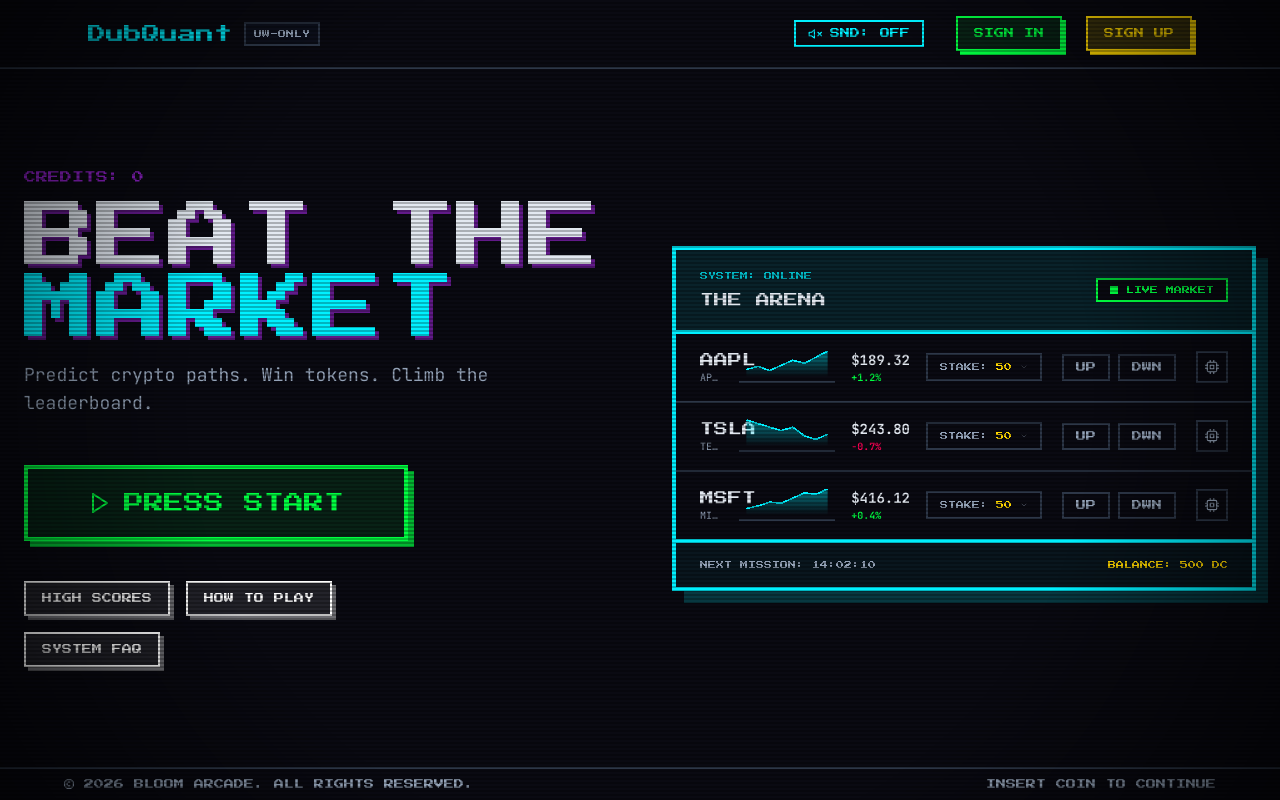
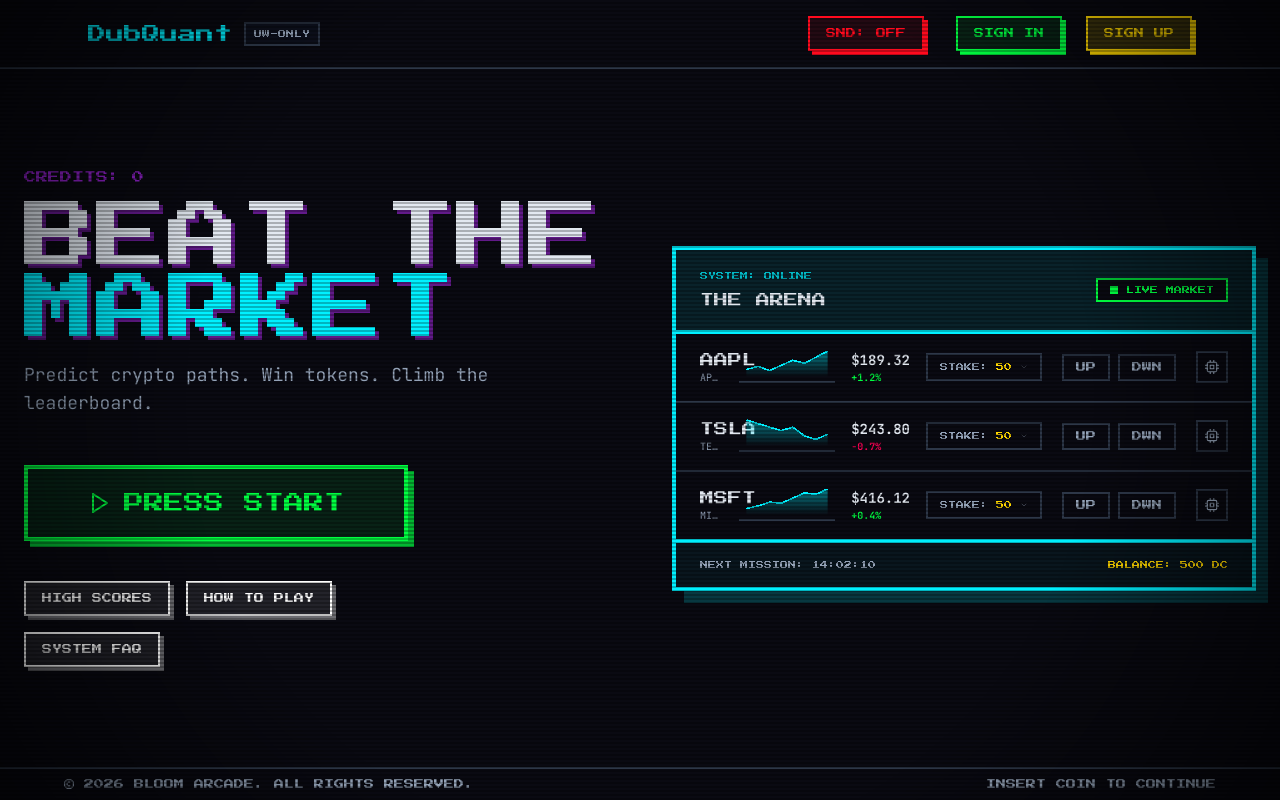
Before and after one commit to hcp-uw/ccp-coin, a Next.js app in the folder frontend/: page / in a window 1280 px wide. Built offline with nearby package versions, Linux system fonts and the light colour scheme.

Commit message:
fix: modernize AudioController with robust Web Audio API patterns

```diff
--- a/frontend/src/components/AudioController.tsx
+++ b/frontend/src/components/AudioController.tsx
@@ -1,86 +1,121 @@
 "use client";
 
-import { createContext, useContext, useEffect, useRef, useState, ReactNode } from "react";
-import { FiVolumeX, FiVolume2 } from "react-icons/fi";
+import React, { createContext, useContext, useEffect, useRef, useState, ReactNode, useCallback } from "react";
+import { ArcadeButton } from "./shared/ArcadeButton";
 
-type AudioContextType = {
+// --- CONTEXT DEFINITION ---
+interface AudioContextType {
     isMuted: boolean;
     toggleMute: () => void;
+    // SFX triggers
     playSfx: (type: "hover" | "click" | "up" | "down" | "start") => void;
-};
+}
 
 const AudioContext = createContext<AudioContextType | undefined>(undefined);
 
 export function AudioProvider({ children }: { children: ReactNode }) {
-  // Start muted to respect autoplay policies
-  const [isMuted, setIsMuted] = useState(true);
-
-  // We are not importing actual audio files yet; we will synthesize retro sounds
-  // using the Web Audio API for a true arcade feel.
     const audioCtxRef = useRef<AudioContext | null>(null);
 
-  useEffect(() => {
-    // Only initialize on user interaction to comply with browser policies
-    if (!isMuted && !audioCtxRef.current) {
-      audioCtxRef.current = new (window.AudioContext || (window as any).webkitAudioContext)();
-    }
-  }, [isMuted]);
+    // Context exports
+    const [isMuted, setIsMuted] = useState(true); // Default muted to comply with autoplay policies
 
-  const toggleMute = () => {
-    setIsMuted(!isMuted);
-    if (isMuted && !audioCtxRef.current) {
-      audioCtxRef.current = new (window.AudioContext || (window as any).webkitAudioContext)();
-    }
+    // Master Gain Nodes for mixing
+    const masterGainRef = useRef<GainNode | null>(null);
+
+    // --- AUDIO INITIALIZATION ---
+    const initAudio = () => {
+        if (audioCtxRef.current) return audioCtxRef.current;
+
+        const AudioContextClass = window.AudioContext || (window as any).webkitAudioContext;
+        const ctx = new AudioContextClass();
+        audioCtxRef.current = ctx;
+
+        masterGainRef.current = ctx.createGain();
+        masterGainRef.current.gain.value = 0.5; // Global volume
+        masterGainRef.current.connect(ctx.destination);
+
+        return ctx;
     };
 
-  const playSynth = (frequency: number, type: OscillatorType, duration: number, vol = 0.1) => {
-    if (isMuted || !audioCtxRef.current) return;
+    // --- INSTRUMENT SYNTHESIS ---
 
-    const ctx = audioCtxRef.current;
-    if (ctx.state === "suspended") ctx.resume();
-
+    const playSynthesizer = useCallback((
+        ctx: AudioContext,
+        time: number,
+        freq: number,
+        type: OscillatorType,
+        duration: number,
+        dest: GainNode,
+        vol: number
+    ) => {
         const osc = ctx.createOscillator();
-    const gainNode = ctx.createGain();
+        const gain = ctx.createGain();
 
         osc.type = type;
-    osc.frequency.setValueAtTime(frequency, ctx.currentTime);
+        osc.frequency.setValueAtTime(freq, time);
 
-    gainNode.gain.setValueAtTime(vol, ctx.currentTime);
-    gainNode.gain.exponentialRampToValueAtTime(0.01, ctx.currentTime + duration);
+        // Envelope (Bulletproof method for cross-browser web audio)
+        // 1. Set to 0 immediately
+        gain.gain.setValueAtTime(0, time);
+        // 2. Attack: Ramp up to target volume quickly
+        gain.gain.setTargetAtTime(vol, time, 0.02);
+        // 3. Release: Let it ring for the duration then fade to 0
+        gain.gain.setTargetAtTime(0, time + duration - 0.05, 0.05);
 
-    osc.connect(gainNode);
-    gainNode.connect(ctx.destination);
+        osc.connect(gain);
+        gain.connect(dest);
 
-    osc.start();
-    osc.stop(ctx.currentTime + duration);
-  };
+        osc.start(time);
+        osc.stop(time + duration);
+    }, []);
 
-  const playSfx = (type: "hover" | "click" | "up" | "down" | "start") => {
-    if (isMuted) return;
+    // --- CONTROL EXPORTS ---
+
+    const playSfx = useCallback((type: "hover" | "click" | "up" | "down" | "start") => {
+        if (isMuted || !audioCtxRef.current || !masterGainRef.current) return;
+        const ctx = audioCtxRef.current;
+
+        if (ctx.state === "suspended") ctx.resume();
 
         switch (type) {
             case "hover":
-        playSynth(440, "square", 0.1, 0.05);
+                playSynthesizer(ctx, ctx.currentTime, 440, "square", 0.1, masterGainRef.current, 0.05);
                 break;
             case "click":
-        playSynth(880, "square", 0.1, 0.1);
+                playSynthesizer(ctx, ctx.currentTime, 880, "square", 0.1, masterGainRef.current, 0.1);
                 break;
             case "up":
-        playSynth(1200, "square", 0.2, 0.15); // High pitch for up
-        setTimeout(() => playSynth(1600, "square", 0.3, 0.15), 100);
+                playSynthesizer(ctx, ctx.currentTime, 1200, "square", 0.15, masterGainRef.current, 0.1);
+                setTimeout(() => playSynthesizer(ctx, ctx.currentTime + 0.1, 1600, "square", 0.2, masterGainRef.current!, 0.1), 10);
                 break;
             case "down":
-        playSynth(300, "sawtooth", 0.2, 0.15); // Low pitch for down
-        setTimeout(() => playSynth(200, "sawtooth", 0.3, 0.15), 100);
+                playSynthesizer(ctx, ctx.currentTime, 300, "sawtooth", 0.15, masterGainRef.current, 0.1);
+                setTimeout(() => playSynthesizer(ctx, ctx.currentTime + 0.1, 200, "sawtooth", 0.2, masterGainRef.current!, 0.1), 10);
                 break;
             case "start":
-        // A mini arpeggio for "Start"
                 [523.25, 659.25, 783.99, 1046.50].forEach((freq, i) => {
-          setTimeout(() => playSynth(freq, "square", 0.2, 0.1), i * 100);
+                    setTimeout(() => playSynthesizer(ctx, ctx.currentTime + (i * 0.1), freq, "square", 0.2, masterGainRef.current!, 0.1), 10);
                 });
                 break;
         }
-  };
+    }, [isMuted, playSynthesizer]);
+
+    const toggleMute = useCallback(() => {
+        // SYNCHRONOUS BROWSER UNLOCK: Must happen immediately on interaction (not inside state update queue)
+        const ctx = initAudio();
+        if (ctx.state === "suspended") {
+            ctx.resume().then(() => {
+                console.log("AudioContext resumed successfully on user interaction.");
+            }).catch(e => console.error("Failed to resume AudioContext", e));
+        }
+
+        setIsMuted((prev) => !prev);
+    }, []);
+
+    // Cleanup on unmount
+    useEffect(() => {
+        return () => { };
+    }, []);
 
     return (
         <AudioContext.Provider value={{ isMuted, toggleMute, playSfx }}>
@@ -89,28 +124,26 @@
     );
 }
 
+// Custom hook to consume the Context
 export function useAudio() {
     const context = useContext(AudioContext);
-  if (context === undefined) {
+    if (!context) {
         throw new Error("useAudio must be used within an AudioProvider");
     }
     return context;
 }
 
 export function AudioToggle() {
+    // Only used to demonstrate/export the audio component standalone if needed
     const { isMuted, toggleMute, playSfx } = useAudio();
 
     return (
-    <button
-      onClick={() => {
-        toggleMute();
-        if (isMuted) playSfx("start"); // Play sound when unmuting
-      }}
-      className="flex items-center gap-2 rounded-none border-[2px] border-primary bg-obsidian px-3 py-1 font-arcade text-[10px] text-primary transition-colors hover:bg-primary hover:text-obsidian"
-      aria-label={isMuted ? "Unmute sound" : "Mute sound"}
+        <ArcadeButton
+            variant="danger"
+            onClick={() => { playSfx("click"); toggleMute(); }}
+            onMouseEnter={() => playSfx("hover")}
         >
-      {isMuted ? <FiVolumeX size={14} /> : <FiVolume2 size={14} />}
-      <span className="hidden sm:inline">{isMuted ? "SND: OFF" : "SND: ON"}</span>
-    </button>
+            {isMuted ? "SND: OFF" : "SND: ON"}
+        </ArcadeButton>
     );
 }
```
Lines whose indentation alone changed are shown as unchanged.
